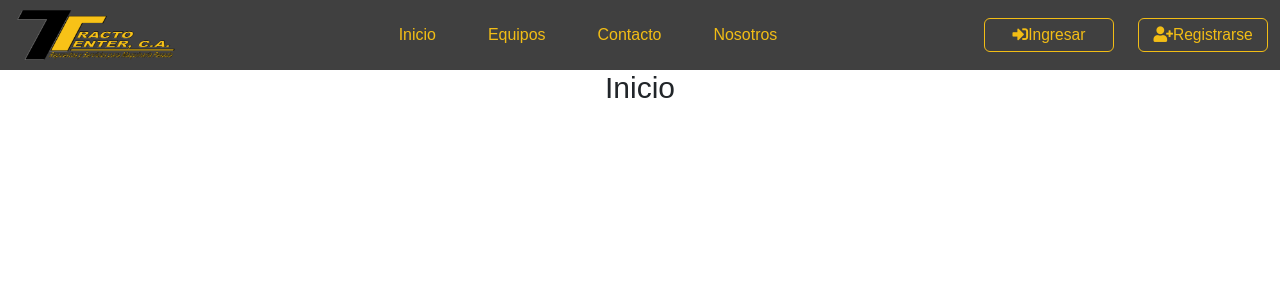
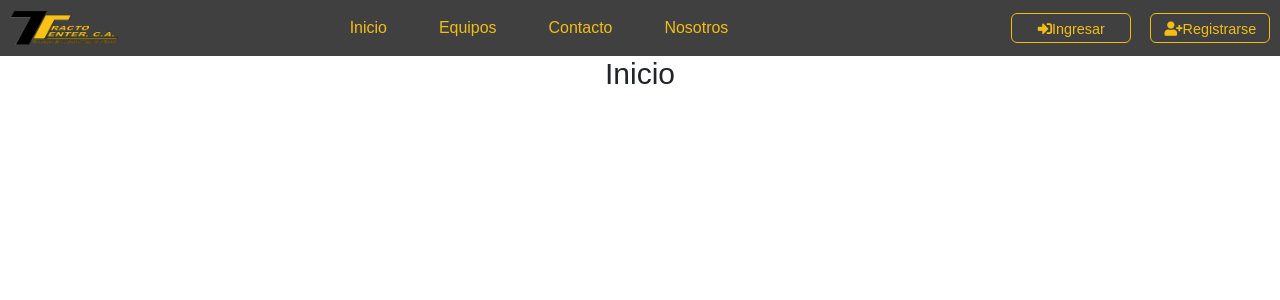
Before and after one commit to joalrope/invttc-fe, a React (Create React App) app: page / in a window 1280 px wide. Shown: the top 300 px of the page. Built offline with nearby package versions, Linux system fonts and the light colour scheme; a web font is replaced by a local one.

Commit message:
Navbar component/CSS  ActionButton Refact

```diff
--- a/src/assets/css/navbar.scss
+++ b/src/assets/css/navbar.scss
@@ -2,7 +2,7 @@
 
 html,
 body {
-  font-size: 12px;
+  font-size: 0.8rem;
   width: 100vw;
 }
 
@@ -23,13 +23,17 @@ body {
 
 .navbar-toggler {
   position: fixed;
-  right: 10px;
-  top: 10px;
+  right: 0.8rem;
+  top: 1rem;
 }
 
 .navbar-logo {
-  padding: 10px;
-  flex: 0 1 15%;
+  padding: 0.8rem;
+  flex: 0 1 10%;
+
+  img {
+    width: 100%;
+  }
 }
 
 .dropdown-menu {
@@ -67,7 +71,7 @@ body {
 }
 
 .navbar-user-name {
-  margin: 0px 20px;
+  margin: 0px 1rem;
   font-size: 1.2rem;
   font-weight: bolder;
   line-height: 3rem;
@@ -82,20 +86,22 @@ body {
 
 .navbar-buttons {
   flex: 0 1 30%;
-  margin: 10px 0px;
+  margin: 0.8rem 0;
   display: flex;
   flex-direction: row;
+  flex-wrap: wrap;
   justify-content: flex-end;
-}
 
-.navbar-buttons .btn {
-  width: 130px;
-  color: $primary;
-  font-size: 1.3rem;
-  border: 1px solid $primary;
-  border-radius: 6px;
-  text-align: center;
-  margin: 0px 12px;
+  .btn {
+    width: 10rem;
+    height: 2.5rem;
+    color: $primary;
+    font-size: 1.2em !important;
+    border: 1px solid $primary;
+    border-radius: 6px;
+    text-align: center;
+    margin: 0.3rem 0.8rem;
+  }
 }
 
 .navbar-buttons .btn:hover {
@@ -108,10 +114,11 @@ body {
 }
 
 .navbar-nav {
-  flex: 0 1 100%;
-  justify-content: center;
+  flex: 0 1 70%;
   display: flex;
   flex-direction: row;
+  flex-wrap: wrap;
+  justify-content: center;
 }
 
 .nav-link:focus {
@@ -119,68 +126,68 @@ body {
   border-radius: 5px;
 }
 
-@media screen and (max-width: 1435px) {
-  .navbar-nav {
-    display: flex;
-    flex-direction: column;
-    flex-wrap: wrap;
-  }
-}
+// @media screen and (max-width: 1435px) {
+//   .navbar-nav {
+//     display: flex;
+//     flex-direction: column;
+//     flex-wrap: wrap;
+//   }
+// }
 
-@media screen and (max-width: 1205px) {
-  .navbar-items {
-    display: flex;
-    justify-content: space-between;
-    flex-direction: row;
-    flex-wrap: wrap-reverse;
-  }
-}
+// @media screen and (max-width: 1205px) {
+//   .navbar-items {
+//     display: flex;
+//     justify-content: space-between;
+//     flex-direction: row;
+//     flex-wrap: wrap-reverse;
+//   }
+// }
 
-@media screen and (max-width: 1165px) {
-  .navbar-items {
-    display: flex;
-    flex-direction: column;
-    flex-wrap: wrap;
-  }
-}
+// @media screen and (max-width: 1165px) {
+//   .navbar-items {
+//     display: flex;
+//     flex-direction: column;
+//     flex-wrap: wrap;
+//   }
+// }
 
-@media screen and (max-width: 950px) {
-  .navbar-buttons {
-    display: flex;
-    justify-content: center;
-    flex-direction: row;
-    flex-wrap: wrap;
-  }
-}
+// @media screen and (max-width: 950px) {
+//   .navbar-buttons {
+//     display: flex;
+//     justify-content: center;
+//     flex-direction: row;
+//     flex-wrap: wrap;
+//   }
+// }
 
-@media screen and (max-width: 775px) {
-  .navbar-nav {
-    display: flex;
-    flex-direction: row;
-    flex-wrap: wrap;
-  }
-}
+// @media screen and (max-width: 575px) {
+//   .navbar-nav {
+//     display: flex;
+//     flex-direction: row;
+//     flex-wrap: wrap;
+//   }
+// }
 
-@media screen and (max-width: 250px) {
-  .navbar-item,
-  .wweb-item {
-    font-size: 1.3rem;
-  }
+// @media screen and (max-width: 250px) {
+//   .navbar-item,
+//   .wweb-item {
+//     font-size: 1.3rem;
+//   }
 
-  .navbar-logo img {
-    padding: 0px;
-    height: 40px;
-  }
-}
+//   .navbar-logo img {
+//     padding: 0px;
+//     height: 40px;
+//   }
+// }
 
-@media screen and (max-width: 200px) {
-  .navbar-item,
-  .wweb-item {
-    font-size: 1rem;
-  }
+// @media screen and (max-width: 200px) {
+//   .navbar-item,
+//   .wweb-item {
+//     font-size: 1rem;
+//   }
 
-  .navbar-logo img {
-    padding: 0px;
-    height: 20px;
-  }
-}
+//   .navbar-logo img {
+//     padding: 0px;
+//     height: 20px;
+//   }
+// }
--- /dev/null
+++ b/src/components/pages/home.scss
@@ -0,0 +1,3 @@
+h1 {
+  height: 1.5rem;
+}
--- a/src/components/ui/AuthButtons.jsx
+++ b/src/components/ui/AuthButtons.jsx
@@ -10,7 +10,7 @@ export const AuthButtons = () => {
       </Link>
       <Link to='/register' className='btn'>
         <i className='fas fa-user-plus'></i>
-        Registrarse
+        <span>Registrarse</span>
       </Link>
     </div>
   );
--- a/src/components/ui/NavBar.jsx
+++ b/src/components/ui/NavBar.jsx
@@ -9,9 +9,9 @@ export const NavBar = () => {
   const { isLoggedIn } = useSelector((state) => state.auth);
 
   return (
-    <nav className='navbar navbar-expand-md navbar-light navbar-app'>
+    <nav className='navbar navbar-expand-sm navbar-light navbar-app'>
       <div className='navbar-brand navbar-logo'>
-        <img src='/logo.png' height='50' alt='logo de TractoCenter' />
+        <img src='/logo.png' alt='logo de TractoCenter' />
       </div>
 
       <button
@@ -21,7 +21,8 @@ export const NavBar = () => {
         data-target='#navbarSupportedContent'
         aria-controls='navbarSupportedContent'
         aria-expanded='true'
-        aria-label='Toggle navigation'>
+        aria-label='Toggle navigation'
+      >
         <span className='navbar-toggler-icon'></span>
       </button>
 
@@ -29,7 +30,8 @@ export const NavBar = () => {
         className='navbar-items collapse navbar-collapse'
         id='navbarSupportedContent'
         data-toggle='collapse'
-        data-target='#navbarSupportedContent.show'>
+        data-target='#navbarSupportedContent.show'
+      >
         <ul className='navbar-nav'>
           <GetItems />
         </ul>
```
Also changed, not shown: 1 other file (tests, documents, lock files or other folders).
